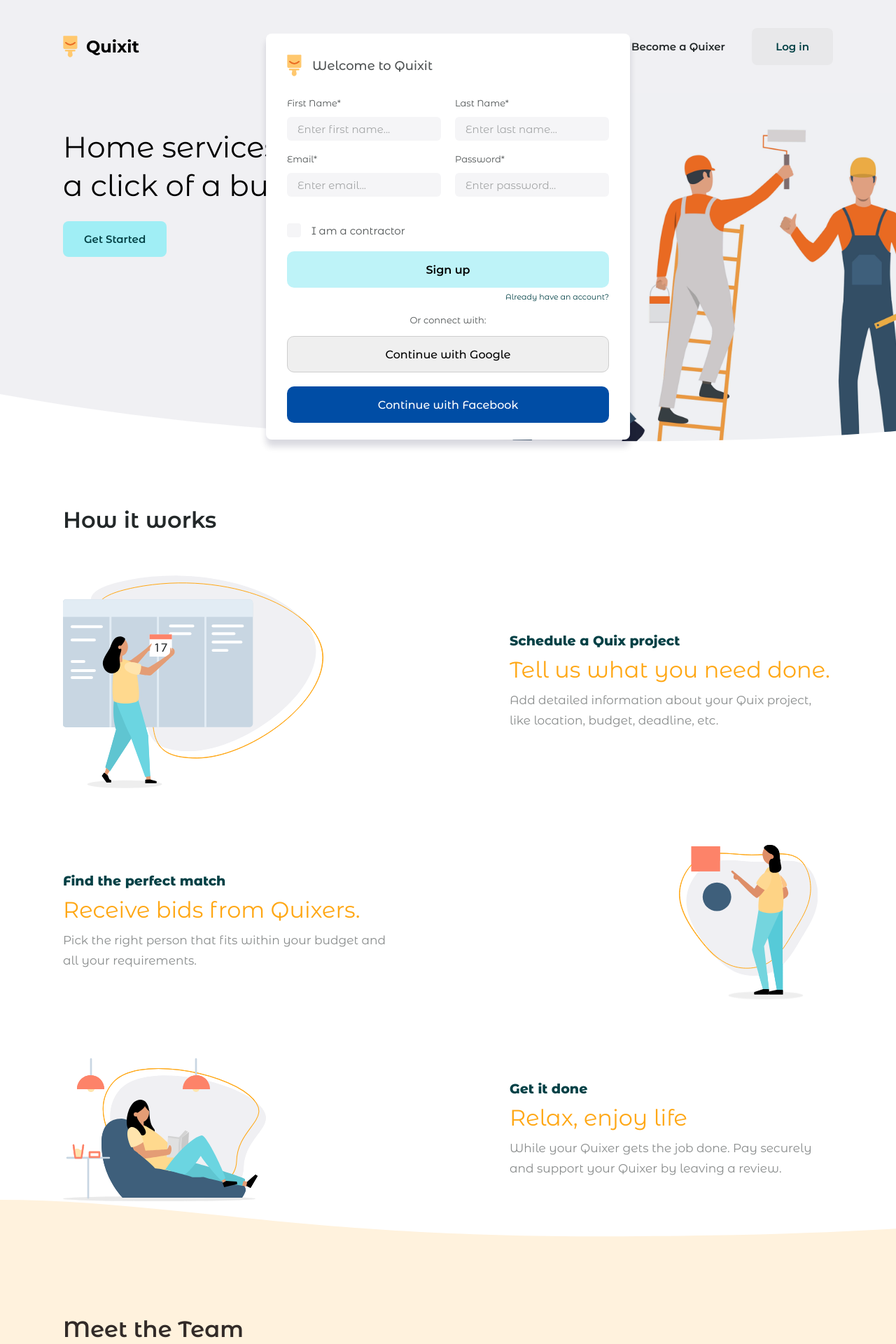
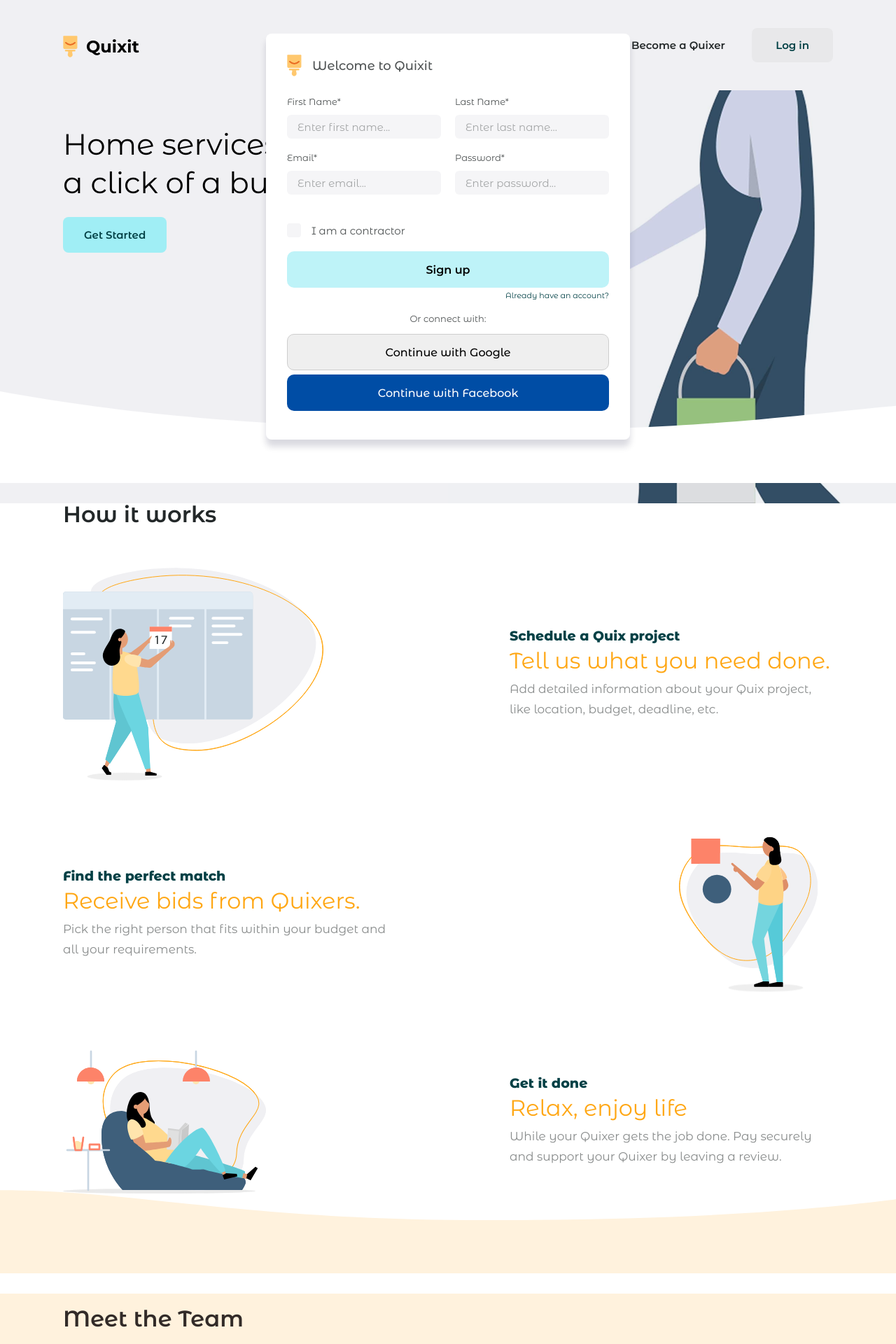
Before and after one commit to quixitapp/frontend, a React (Create React App) app: page /landing/signup in a window 1280 px wide. Shown: the top 1920 px of the page at 70% size. Built offline with nearby package versions, Linux system fonts and the light colour scheme; no server answers.

Commit message:
reorganized styles files

```diff
--- a/src/components/CustomModal/Modal/Modal.styles.jsx
+++ b/src/components/CustomModal/Modal/Modal.styles.jsx
@@ -2,17 +2,17 @@
 
 export const ModalBox = styled.div`
   top: 6%;
+  padding: 0;
   width: 52rem;
-  padding: 0;
   z-index: 9999;
   padding: 3rem;
   position: fixed;
   background: #ffffff;
   transition: all 0.1s;
   border-radius: 0.8rem;
-  animation-duration: 0.8s;
   box-sizing: border-box;
   box-sizing: border-box;
+  animation-duration: 0.8s;
   left: calc((100% - 52rem) / 2);
   box-shadow: rgba(0, 0, 50, 0.15) 0 10px 10px 0;
   height: ${props => (props.resize === true ? "65.8rem" : "58rem")};
--- a/src/components/LandingPage/Auth/Login/Login.styles.jsx
+++ b/src/components/LandingPage/Auth/Login/Login.styles.jsx
@@ -10,21 +10,21 @@
 `
 
 export const Brand = styled.div`
-  display: flex;
-  width: 100%;
-  justify-content: flex-start;
-  align-items: center;
   margin: 0;
   padding: 0;
+  width: 100%;
+  display: flex;
+  align-items: center;
   margin-bottom: 3rem;
+  justify-content: flex-start;
 `
 
 export const LoginTitle = styled.h2`
   margin: 0;
+  padding: 0;
+  font-weight: 500;
+  font-size: 1.8rem;
   margin-left: 1.5rem;
-  padding: 0;
-  font-size: 1.8rem;
-  font-weight: 500;
   color: rgba(35, 40, 41, 0.8);
 `
 
@@ -36,10 +36,10 @@
 `
 
 export const FormLabel = styled.label`
+  margin: 0;
+  padding: 0;
   font-size: 1.3rem;
   color: rgba(35, 40, 41, 0.8);
-  padding: 0;
-  margin: 0;
 `
 
 export const Inputs = styled.div`
@@ -54,30 +54,30 @@
   margin: 0;
   padding: 0;
   width: 100%;
-
   display: flex;
   flex-direction: column;
 `
 
 export const Field = styled.input`
+  margin: 0;
+  padding: 0;
   width: 100%;
+  border: none;
+  outline: none;
   height: 3.4rem;
-  border-radius: .6rem;
-  background: #F5F5F7;
-  border: none;
-  padding: 0;
-  padding-left: 1.5rem;
-  margin: 0;
   margin: 1.2rem 0;
   font-size: 0.8rem;
-  outline: none;
+  font-size: 1.5rem;
+  background: #f5f5f7;
+  border-radius: 0.6rem;
+  padding-left: 1.5rem;
   font-family: "Montserrat Alternates";
-  font-size: 1.5rem;
 
-    &::placeholder {
+  &::placeholder {
+    color: #a5a7a8;
+    font-size: 1.5rem;
     font-family: "Montserrat Alternates";
-    color: #A5A7A8;
-    font-size: 1.5rem;
+  }
 `
 
 export const SignIn = styled.div`
@@ -89,9 +89,9 @@
 
 export const Instruction = styled.div`
   font-size: 1.3rem;
-  color: rgba(35, 40, 41, 0.8);
   text-align: center;
   margin-bottom: 3rem;
+  color: rgba(35, 40, 41, 0.8);
 `
 
 // Buttons
@@ -120,70 +120,70 @@
 }
 
 const isDefaultStyles = css`
+  margin: 0;
   width: 100%;
+  border: none;
+  color: #014045;
+  margin-top: 3rem;
+  font-size: 1.6rem;
+  border-radius: 1rem;
+  background: #bef3f8;
+  transition: all 0.2s;
+  margin-bottom: 0.6rem;
   height: 5.2rem !important;
-  border-radius: 1rem;
-  border: none;
   font-family: "Montserrat Alternates";
-  font-size: 1.6rem;
-  color: #014045;
-  background: #bef3f8;
-  margin: 0;
-  margin-bottom: 0.6rem;
-  margin-top: 3rem;
-  transition: all 0.2s;
   &:hover {
     background: #2fe2f3;
   }
 `
 
 const isGoogleSignInStyles = css`
+  margin: 0;
   width: 100%;
+  color: #000;
   height: 5.2rem;
+  font-size: 1.6rem;
   border-radius: 1rem;
+  transition: all 0.2s;
+  margin-bottom: 0.6rem;
   border: 1px solid #cdcdcd;
   font-family: "Montserrat Alternates";
-  font-size: 1.6rem;
-  color: #000;
-  margin: 0;
-  margin-bottom: 0.6rem;
-  transition: all 0.2s;
   &:hover {
     opacity: 0.7;
   }
 `
 
 const isFacebookSignInStyles = css`
+  margin: 0;
   width: 100%;
+  color: #fff;
+  border: none;
   height: 5.2rem;
+  font-weight: 600;
+  font-size: 1.6rem;
+  margin-top: 1.5rem;
   border-radius: 1rem;
   background: #004da5;
-  border: none;
+  transition: all 0.2s;
+  margin-bottom: 0.6rem;
   font-family: "Montserrat Alternates";
-  font-size: 1.6rem;
-  font-weight: 600;
-  color: #fff;
-  margin: 0;
-  margin-bottom: 0.6rem;
-  margin-top: 1.5rem;
-  transition: all 0.2s;
   &:hover {
     opacity: 0.9;
   }
 `
 
 export const CustomButton = styled.button`
+  outline: none;
   cursor: pointer;
-  outline: none;
   ${getButtonStyle}
 `
 
 export const Register = styled(NavLink)`
-  font-size: 1.1rem;
+  margin: 0;
+  padding: 0;
   color: #014045;
   text-align: right;
-  padding: 0;
-  margin: 0;
+  font-size: 1.1rem;
+  margin-bottom: 3rem;
   text-decoration: none;
-  margin-bottom: 3rem;
 `
--- a/src/components/LandingPage/Auth/Signup/Signup.styles.jsx
+++ b/src/components/LandingPage/Auth/Signup/Signup.styles.jsx
@@ -2,29 +2,29 @@
 import { NavLink } from "react-router-dom"
 
 export const RegisterContainer = styled.div`
+  width: 100%;
+  height: 100%;
   display: flex;
+  border-radius: 8rem;
   flex-direction: column;
   justify-content: flex-start;
-  border-radius: 8rem;
-  height: 100%;
-  width: 100%;
 `
 
 export const Brand = styled.div`
+  margin: 0;
+  width: 100%;
   display: flex;
-  width: 100%;
+  align-items: center;
+  margin-bottom: 3rem;
   justify-content: flex-start;
-  align-items: center;
-  margin: 0;
-  margin-bottom: 3rem;
 `
 
 export const RegisterTitle = styled.h2`
   margin: 0;
+  padding: 0;
+  font-weight: 500;
+  font-size: 1.8rem;
   margin-left: 1.5rem;
-  padding: 0;
-  font-size: 1.8rem;
-  font-weight: 500;
   color: rgba(35, 40, 41, 0.8);
 `
 
@@ -37,10 +37,10 @@
 `
 
 export const FormLabel = styled.label`
+  margin: 0;
+  padding: 0;
   font-size: 1.3rem;
   color: rgba(35, 40, 41, 0.8);
-  padding: 0;
-  margin: 0;
 `
 
 export const Inputs = styled.div`
@@ -48,8 +48,8 @@
   padding: 0;
   width: 100%;
   height: 13rem;
+  display: flex;
   margin-bottom: 3rem;
-  display: flex;
   flex-direction: column;
 `
 
@@ -57,9 +57,9 @@
   width: 100%;
   height: 8rem;
   display: grid;
-  grid-template-columns: 4fr 4fr;
   grid-gap: 2rem;
   align-items: center;
+  grid-template-columns: 4fr 4fr;
 `
 
 export const SplitCheck = styled.div`
@@ -88,70 +88,71 @@
   width: 100%;
   height: auto;
   display: flex;
+  margin: 2rem 0;
   align-items: center;
-  margin: 2rem 0;
 `
 export const CheckLabel = styled.label`
+  margin: 0;
+  padding: 0;
   font-size: 1.5rem;
+  margin-left: 1.5rem;
   color: rgba(35, 40, 41, 0.8);
-  padding: 0;
-  margin: 0;
-  margin-left: 1.5rem;
 `
 
 export const CheckBoxOff = styled.input`
-  appearance: none;
+  margin: 0;
+  padding: 0;
   width: 2rem;
   height: 2rem;
-  border-radius: 0.4rem;
-  background: #f5f5f7;
   border: none;
-  padding: 0;
-  margin: 0;
   outline: none;
   cursor: pointer;
+  appearance: none;
+  background: #f5f5f7;
+  border-radius: 0.4rem;
 `
 
 export const CheckBoxOn = styled.input`
-  appearance: none;
+  margin: 0;
+  padding: 0;
   width: 2rem;
   height: 2rem;
-  border-radius: 0.4rem;
-  background: #f5f5f7;
   border: none;
-  padding: 0;
-  margin: 0;
   outline: none;
   padding: 0.2rem;
+  cursor: pointer;
+  appearance: none;
+  font-size: 1.3rem;
   text-align: center;
-  font-size: 1.3rem;
-  cursor: pointer;
+  background: #f5f5f7;
+  border-radius: 0.4rem;
 
   &::after {
+    color: #646464;
     content: "\u2713";
-    color: #646464;
   }
 `
 
 export const Field = styled.input`
+  margin: 0;
+  padding: 0;
   width: 100%;
+  border: none;
+  outline: none;
   height: 3.4rem;
-  border-radius: .6rem;
-  background: #F5F5F7;
-  border: none;
-  padding: 0;
-  padding-left: 1.5rem;
-  margin: 0;
   margin: 1.2rem 0;
   font-size: 0.8rem;
-  outline: none;
+  font-size: 1.5rem;
+  background: #f5f5f7;
+  padding-left: 1.5rem;
+  border-radius: 0.6rem;
   font-family: "Montserrat Alternates";
-  font-size: 1.5rem;
 
-    &::placeholder {
+  &::placeholder {
+    color: #a5a7a8;
+    font-size: 1.5rem;
     font-family: "Montserrat Alternates";
-    color: #A5A7A8;
-    font-size: 1.5rem;
+  }
 `
 
 export const ContractorSection = styled.div`
@@ -160,27 +161,27 @@
 `
 
 export const Select = styled.select`
+  outline: none;
+  color: #232829;
+  height: 3.4rem;
+  cursor: pointer;
+  background: #fff;
   appearance: none;
-  background: #fff;
-  background-image: "\u2304";
-  height: 3.4rem;
+  margin-top: 1.2rem;
   padding-left: 1.5rem;
   border: 1px solid #d9d9d9;
+  background-image: "\u2304";
   font-family: "Montserrat Alternates";
-  margin-top: 1.2rem;
-  outline: none;
-  cursor: pointer;
-  color: #232829;
 `
 
 export const Options = styled.option`
+  width: 100%;
+  border: none;
+  color: #014045;
   appearance: none;
-  width: 100%;
   background: #fff;
-  border: none;
+  font-size: 1.5rem;
   font-family: "Montserrat Alternates";
-  font-size: 1.5rem;
-  color: #014045;
   &:hover {
     background: #2fe2f3;
   }
@@ -195,9 +196,9 @@
 
 export const Instruction = styled.div`
   font-size: 1.3rem;
-  color: rgba(35, 40, 41, 0.8);
   text-align: center;
   margin-bottom: 1.5rem;
+  color: rgba(35, 40, 41, 0.8);
 `
 
 // Buttons
@@ -205,13 +206,13 @@
   width: 100%;
   height: auto;
   border: none;
+  outline: none;
+  cursor: pointer;
+  background: none;
+  font-size: 1.6rem;
+  font-family: "Montserrat Alternates";
   color: ${props => (props.facebook ? "#fff" : "$000")};
-  background: none;
-  font-family: "Montserrat Alternates";
-  font-size: 1.6rem;
   font-weight: ${props => (props.facebook || props.google ? "500" : "600")};
-  cursor: pointer;
-  outline: none;
 `
 
 const getButtonStyle = props => {
@@ -226,68 +227,68 @@
 }
 
 const isDefaultStyles = css`
+  margin: 0;
   width: 100%;
+  border: none;
+  color: #014045;
   height: 5.2rem;
+  font-size: 1.6rem;
   border-radius: 1rem;
-  border: none;
+  background: #bef3f8;
+  transition: all 0.2s;
+  margin-bottom: 0.6rem;
   font-family: "Montserrat Alternates";
-  font-size: 1.6rem;
-  color: #014045;
-  background: #bef3f8;
-  margin: 0;
-  margin-bottom: 0.6rem;
-  transition: all 0.2s;
   &:hover {
     background: #2fe2f3;
   }
 `
 
 const isGoogleSignInStyles = css`
+  margin: 0;
   width: 100%;
+  color: #000;
   height: 5.2rem;
+  font-size: 1.6rem;
   border-radius: 1rem;
+  margin-bottom: 2rem;
+  transition: all 0.2s;
+  margin-bottom: 0.6rem;
   border: 1px solid #cdcdcd;
   font-family: "Montserrat Alternates";
-  font-size: 1.6rem;
-  color: #000;
-  margin: 0;
-  margin-bottom: 0.6rem;
-  margin-bottom: 2rem;
-  transition: all 0.2s;
   &:hover {
     opacity: 0.7;
   }
 `
 
 const isFacebookSignInStyles = css`
+  margin: 0;
+  color: #fff;
   width: 100%;
+  border: none;
   height: 5.2rem;
+  font-weight: 600;
+  font-size: 1.6rem;
   border-radius: 1rem;
   background: #004da5;
-  border: none;
+  transition: all 0.2s;
+  margin-bottom: 0.6rem;
   font-family: "Montserrat Alternates";
-  font-size: 1.6rem;
-  font-weight: 600;
-  color: #fff;
-  margin: 0;
-  margin-bottom: 0.6rem;
-  transition: all 0.2s;
   &:hover {
     opacity: 0.9;
   }
 `
 
 export const CustomButton = styled.button`
+  outline: none;
   cursor: pointer;
-  outline: none;
   ${getButtonStyle}
 `
 
 export const LoginBtn = styled(NavLink)`
-  font-size: 1.1rem;
+  margin: 0;
+  padding: 0;
   color: #014045;
   text-align: right;
-  padding: 0;
-  margin: 0;
+  font-size: 1.1rem;
   text-decoration: none;
 `
--- a/src/components/LandingPage/Header/Header.styles.jsx
+++ b/src/components/LandingPage/Header/Header.styles.jsx
@@ -4,22 +4,22 @@
 import { NavLink } from "react-router-dom"
 
 export const HeaderContainer = styled.header`
+  margin: 0;
+  padding: 0;
   width: 100%;
   height: 590px;
+  position: relative;
   background: #f0f0f3;
-  margin: 0;
-  padding: 0;
-  position: relative;
 `
 
 export const HeaderHero = styled.div`
+  right: 0;
+  z-index: 1;
   width: 50%;
   height: 100%;
+  position: absolute;
+  background-size: cover;
   background: url(${hero}) center left no-repeat;
-  background-size: cover;
-  position: absolute;
-  right: 0;
-  z-index: 1;
 
   @media (max-width: 850px) {
     width: 49%;
@@ -27,16 +27,16 @@
 `
 
 export const HeaderImg = styled.img`
+  backgound-size: cover;
   background-repeat: no-repeat;
   background-position: right bottom;
-  backgound-size: cover;
 `
 
 export const Container = styled.div`
+  padding: 0;
   width: 1100px;
+  margin: 0 auto;
   max-width: 1100px;
-  margin: 0 auto;
-  padding: 0;
 
   @media (max-width: 850px) {
     width: 768px;
@@ -55,9 +55,9 @@
 `
 
 export const HeaderTitleContainer = styled.div`
+  top: 5rem;
   width: 400px;
   position: absolute;
-  top: 5rem;
 
   @media (max-width: 850px) {
     width: 350px;
@@ -69,13 +69,13 @@
 `
 
 export const HeaderTitle = styled.h2`
+  margin: 0;
+  z-index: 2;
+  color: 232829;
+  line-height: 1.3;
+  font-weight: 400;
   font-size: 4.2rem;
-  line-height: 1.3;
-  color: 232829;
-  font-weight: 400;
-  margin: 0;
   margin-bottom: 4rem;
-  z-index: 2;
 
   @media (max-width: 850px) {
     font-size: 3.5rem;
@@ -89,16 +89,16 @@
 export const GetStarted = styled(NavLink)`
   width: 154px;
   height: 52px;
+  border: none;
+  color:#014045;
+  font-weight: 600;
   font-size: 1.5rem;
-  font-weight: 600;
-  text-decoration: none;
+  text-align: center;
   background: #a0eef5;
   border-radius:  8px;
-  border: none;
-  text-align: center;
-  color:#014045;
   padding: 1.6rem 3rem;
   transition: all 0.2s;
+  text-decoration: none;
   z-index: 2;
     &:hover {
       background: #2FE2F3;
@@ -106,14 +106,14 @@
   }
 `
 export const HeaderBorder = styled.span`
+  margin: 0;
+  z-index: 2;
+  padding: 0;
+  bottom: 0px;
+  width: 100%;
+  border: none;
+  height: 160px;
+  position: absolute;
+  background-size: cover;
   background: url(${header_border}) no-repeat;
-  background-size: cover;
-  padding: 0;
-  margin: 0;
-  position: absolute;
-  border: none;
-  width: 100%;
-  height: 160px;
-  bottom: 0px;
-  z-index: 2;
 `
--- a/src/components/LandingPage/NavBar/Navbar.styles.jsx
+++ b/src/components/LandingPage/NavBar/Navbar.styles.jsx
@@ -2,27 +2,27 @@
 import { NavLink } from "react-router-dom"
 
 export const StickyNav = styled.nav`
+  top: 0;
   width: 100%;
+  z-index: 100;
   height: auto;
   position: sticky;
-  top: 0;
-  z-index: 100;
   padding-bottom: 4rem;
   spadding-bottom: 8rem;
 `
 
 export const Navigation = styled.div`
   display: grid;
-  grid-template-columns: 1fr 3fr;
   grid-gap: 5.8rem;
   padding-top: 4rem;
+  grid-template-columns: 1fr 3fr;
 `
 
 export const NavContainer = styled.div`
+  padding: 0;
   width: 1100px;
+  margin: 0 auto;
   max-width: 1100px;
-  margin: 0 auto;
-  padding: 0;
 
   @media (max-width: 850px) {
     width: 768px;
@@ -39,41 +39,42 @@
   width: 234px;
   height: 31px;
   display: flex;
+  font-weight: 800;
+  margin-top: 1.1rem;
   align-items: center;
-  margin-top: 1.1rem;
 `
 
 export const LogoMark = styled.h1`
   margin: 0;
   padding: 0;
   font-size: 2.4rem;
+  margin-left: 1.2rem;
   font-family: "Montserrat", sans-serif;
-  margin-left: 1.2rem;
 `
 
 export const Links = styled.div`
   width: 794px;
   display: flex;
+  align-items: center;
   justify-content: space-between;
-  align-items: center;
 `
 
 export const PageLink = styled(NavLink)`
+  color: #232829;
+  font-weight: 600;
   font-size: 1.5rem;
-  font-weight: 600;
-  text-decoration: none;
-  color: #232829;
   text-align: center;
   margin-right: 3rem;
+  text-decoration: none;
 
   &:last-child {
+    color: #014045;
+    margin-right: 0;
+    border-radius: 8px;
+    text-align: center;
     background: #e8e8ea;
-    color: #014045;
-    border-radius: 8px;
+    transition: all 0.2s;
     padding: 1.7rem 3.4rem;
-    text-align: center;
-    margin-right: 0;
-    transition: all 0.2s;
 
     &:hover {
       background: #d0d0d1;
--- a/src/components/LandingPage/StoryBoard/StoryBoard.styles.jsx
+++ b/src/components/LandingPage/StoryBoard/StoryBoard.styles.jsx
@@ -2,20 +2,20 @@
 import storyBorder from "../../../assets/story_border.svg"
 
 export const StoryBoardContainer = styled.div`
+  margin: 0;
+  padding: 0;
   width: 100%;
   height: auto;
+  position: relative;
+  padding-bottom: 6rem;
   background-color: #fff;
-  margin: 0;
-  padding: 0;
-  padding-bottom: 6rem;
-  position: relative;
 `
 
 export const Container = styled.div`
+  padding: 0;
   width: 1100px;
+  margin: 0 auto;
   max-width: 1100px;
-  margin: 0 auto;
-  padding: 0;
 
   @media (max-width: 850px) {
     width: 768px;
@@ -29,10 +29,10 @@
 `
 
 export const StoryBoardTitle = styled.h2`
+  margin: 0;
+  color: #232829;
+  font-weight: 600;
   font-size: 3.2rem;
-  font-weight: 600;
-  color: #232829;
-  margin: 0;
   margin-bottom: 6rem;
 `
 
@@ -40,10 +40,10 @@
   width: 100%;
   height: auto;
   display: grid;
-  grid-template-columns: repeat(2, 4fr);
-  justify-items: space-between;
   align-items: center;
   margin-bottom: 8rem;
+  justify-items: space-between;
+  grid-template-columns: repeat(2, 4fr);
 `
 
 export const StoryImg = styled.img`
@@ -62,37 +62,37 @@
 `
 
 export const StoryTitle = styled.h3`
-  font-size: 1.9rem;
+  margin: 0;
   color: #014045;
   font-weight: 800;
-  margin: 0;
+  font-size: 1.9rem;
   margin-bottom: 10px;
 `
 
 export const AccentTitle = styled.h4`
-  font-size: 3.2rem;
+  margin: 0;
   color: #ffa714;
   font-weight: 400;
-  margin: 0;
+  font-size: 3.2rem;
   margin-bottom: 10px;
 `
 
 export const StoryText = styled.p`
-  font-size: 1.7rem;
+  margin: 0;
   color: #898c8c;
   line-height: 1.7;
   font-weight: 400;
-  margin: 0;
+  font-size: 1.7rem;
 `
 
 export const StoryBorder = styled.span`
+  margin: 0;
+  padding: 0;
+  width: 100%;
+  bottom: 0px;
+  border: none;
+  height: 160px;
+  position: absolute;
+  background-size: cover;
   background: url(${storyBorder}) no-repeat;
-  background-size: cover;
-  padding: 0;
-  margin: 0;
-  position: absolute;
-  border: none;
-  width: 100%;
-  height: 160px;
-  bottom: 0px;
 `
--- a/src/components/LandingPage/Team/Team.styles.jsx
+++ b/src/components/LandingPage/Team/Team.styles.jsx
@@ -4,20 +4,20 @@
 import contact_border from "../../../assets/contact_border.svg"
 
 export const TeamContainer = styled.div`
+  margin: 0;
+  padding: 0;
   width: 100%;
   height: auto;
+  position: relative;
+  padding-bottom: 13rem;
   background-color: #fff2dd;
-  margin: 0;
-  padding: 0;
-  padding-bottom: 13rem;
-  position: relative;
 `
 
 export const Container = styled.div`
+  padding: 0;
   width: 1100px;
+  margin: 0 auto;
   max-width: 1100px;
-  margin: 0 auto;
-  padding: 0;
 
   @media (max-width: 850px) {
     width: 768px;
@@ -33,15 +33,15 @@
 export const TeamGrid = styled.div`
   width: 100%;
   display: grid;
+  grid-gap: 3rem;
   grid-template-columns: 1fr 1fr 1fr;
-  grid-gap: 3rem;
 `
 
 export const TeamTitle = styled.h2`
+  margin: 0;
+  color: #322b28;
+  font-weight: 600;
   font-size: 3.2rem;
-  font-weight: 600;
-  color: #322b28;
-  margin: 0;
   margin-bottom: 6rem;
   padding-top: ${props => (props.top ? `${props.top}px` : `0px`)};
 `
@@ -49,55 +49,55 @@
 export const TeamCard = styled.div`
   width: 300px;
   height: 326px;
-  background: rgba(255, 255, 255, 0.8);
+  display: flex;
+  padding: 4rem;
+  align-items: center;
+  margin-bottom: 3rem;
   border-radius: 10px;
-  display: flex;
   flex-direction: column;
   justify-content: center;
-  align-items: center;
-  padding: 4rem;
-  margin-bottom: 3rem;
+  background: rgba(255, 255, 255, 0.8);
 `
 
 export const MemberImg = styled.img`
+  border: 0;
   width: 100px;
   height: 100px;
   border-radius: 50%;
+  margin-bottom: 1.4rem;
   background: ${props => props.src} center center/cover;
-  margin-bottom: 1.4rem;
-  border: 0;
 `
 
 export const MemberName = styled.h5`
   margin: 0;
   padding: 0;
+  color: #322b28;
+  font-weight: 600;
   font-size: 1.8rem;
-  font-weight: 600;
-  color: #322b28;
   margin-bottom: 0.8rem;
 `
 export const Role = styled.h6`
   margin: 0;
   padding: 0;
+  color: #a8abab;
+  font-weight: 400;
   font-size: 1.6rem;
+  margin-bottom: 6rem;
   font-family: "Montserrat";
-  font-weight: 400;
-  color: #a8abab;
-  margin-bottom: 6rem;
 `
 
 export const Links = styled.div`
-  display: flex;
   width: 54px;
   heigth: 18px;
+  display: flex;
   justify-content: space-between;
 `
 
 export const Touch = styled(NavLink)`
+  width: 18px;
+  opacity: 0.7;
   height: 18px;
-  width: 18px;
   color: #322b28;
-  opacity: 0.7;
   transition: all 0.2s ease-in;
   &:hover {
     opacity: 1;
@@ -109,13 +109,13 @@
 `
 
 export const TeamBorder = styled.span`
+  margin: 0;
+  padding: 0;
+  width: 100%;
+  bottom: 0px;
+  border: none;
+  height: 160px;
+  position: absolute;
+  background-size: cover;
   background: url(${contact_border}) no-repeat;
-  background-size: cover;
-  padding: 0;
-  margin: 0;
-  position: absolute;
-  border: none;
-  width: 100%;
-  height: 160px;
-  bottom: 0px;
 `
--- a/src/index.css
+++ b/src/index.css
@@ -2,6 +2,132 @@
   --primary-font: "Montserrat Alternates", sans-serif;
   --secondary-font: "Montserrat";
   --font-color: #232829;
+}
+
+html,
+body,
+div,
+span,
+applet,
+object,
+iframe,
+h1,
+h2,
+h3,
+h4,
+h5,
+h6,
+p,
+blockquote,
+pre,
+a,
+abbr,
+acronym,
+address,
+big,
+cite,
+code,
+del,
+dfn,
+em,
+img,
+ins,
+kbd,
+q,
+s,
+samp,
+small,
+strike,
+strong,
+sub,
+sup,
+tt,
+var,
+b,
+u,
+i,
+center,
+dl,
+dt,
+dd,
+ol,
+ul,
+li,
+fieldset,
+form,
+label,
+legend,
+table,
+caption,
+tbody,
+tfoot,
+thead,
+tr,
+th,
+td,
+article,
+aside,
+canvas,
+details,
+embed,
+figure,
+figcaption,
+footer,
+header,
+hgroup,
+menu,
+nav,
+output,
+ruby,
+section,
+summary,
+time,
+mark,
+audio,
+video {
+  margin: 0;
+  padding: 0;
+  border: 0;
+  font-size: 100%;
+  font: inherit;
+  vertical-align: baseline;
+}
+
+/* HTML5 display-role reset for older browsers */
+article,
+aside,
+details,
+figcaption,
+figure,
+footer,
+header,
+hgroup,
+menu,
+nav,
+section {
+  display: block;
+}
+body {
+  line-height: 1;
+}
+ol,
+ul {
+  list-style: none;
+}
+blockquote,
+q {
+  quotes: none;
+}
+blockquote:before,
+blockquote:after,
+q:before,
+q:after {
+  content: "";
+  content: none;
+}
+table {
+  border-collapse: collapse;
+  border-spacing: 0;
 }
 
 * {
@@ -17,6 +143,7 @@
   padding: 0;
   background-color: #f0f0f3;
 }
+
 code {
   font-family: source-code-pro, Menlo, Monaco, Consolas, "Courier New",
     monospace;
```
Also changed, not shown: src/components/LandingPage/Contact/Contact.styles.jsx (+22 -22 lines), src/components/LandingPage/Footer/Footer.styles.jsx (+9 -9 lines).
